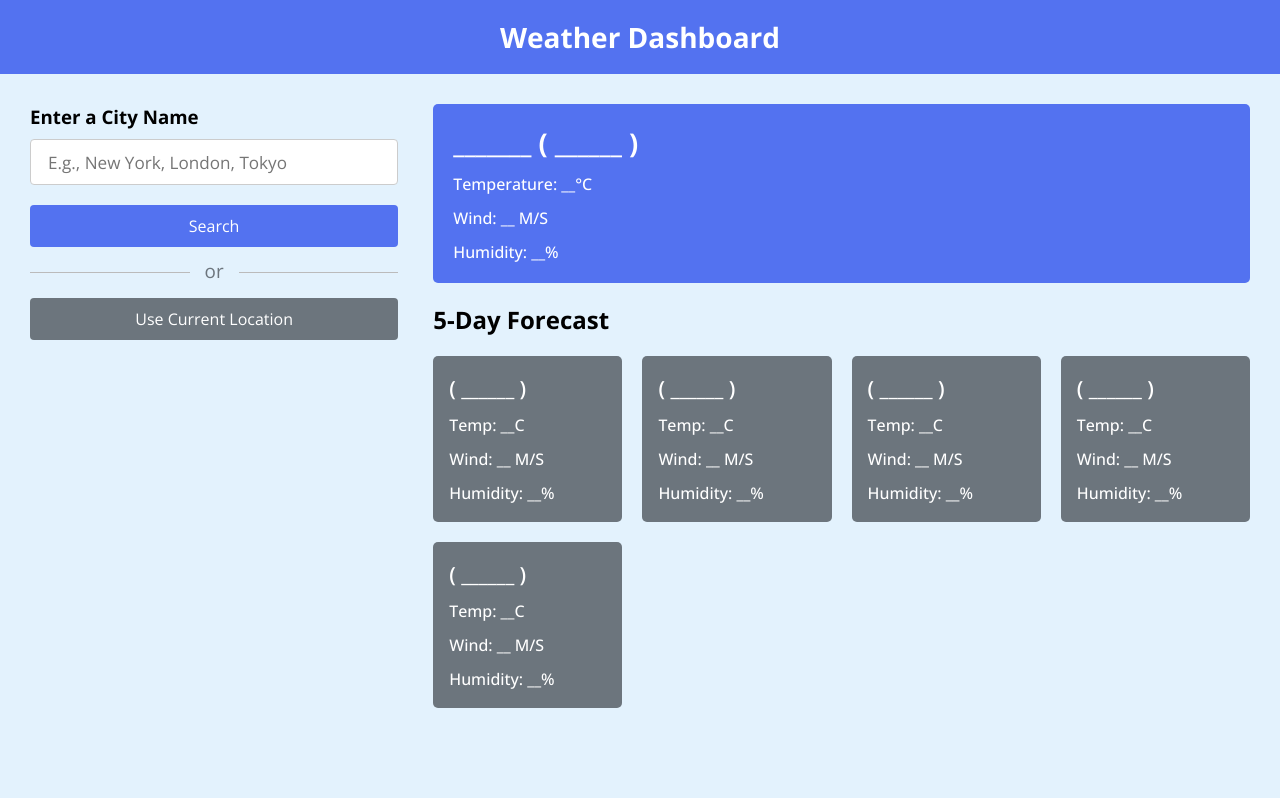
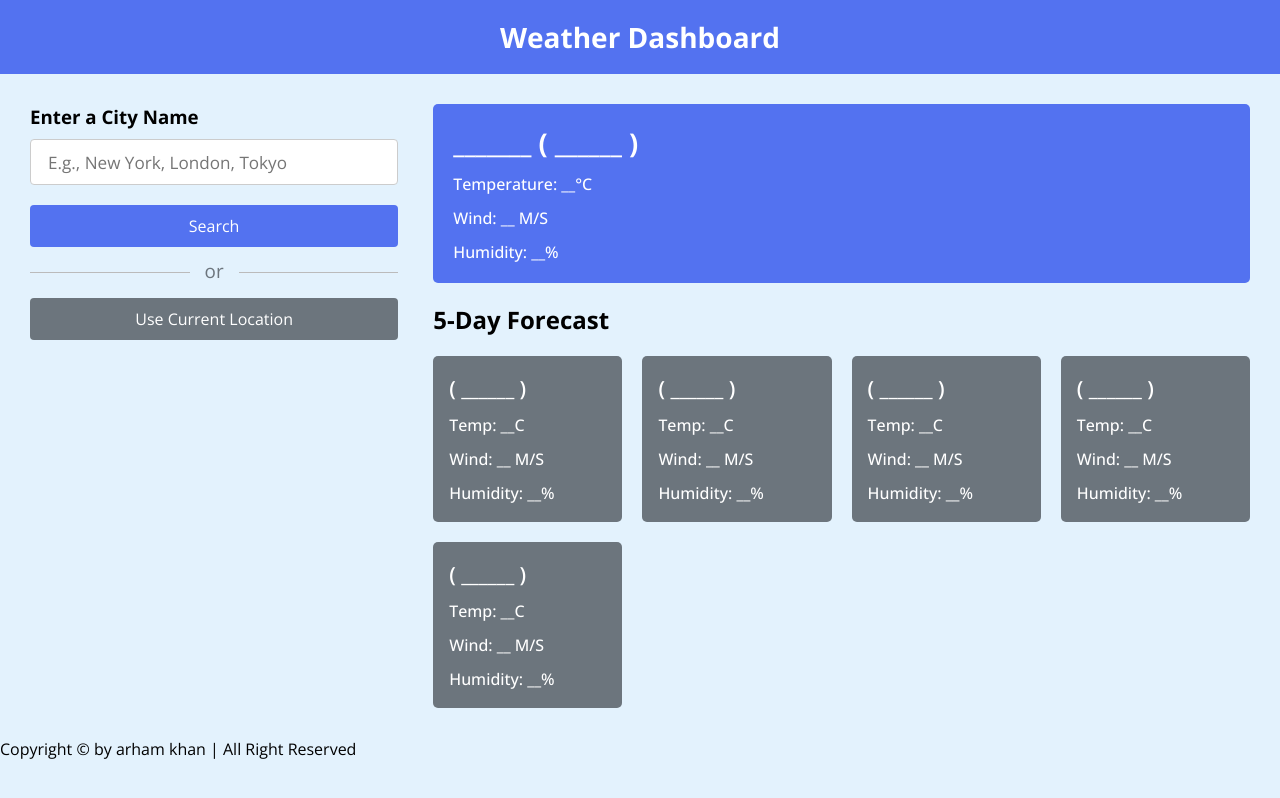
Before and after one commit to arhamkhan28/weather2.0, a plain HTML site: page weather/index.html in a window 1280 px wide. Drawn offline with nearby package versions, Linux system fonts and the light colour scheme.

Commit message:
Update index.html

```diff
--- a/weather/index.html
+++ b/weather/index.html
@@ -64,6 +64,11 @@
         </div>
       </div>
     </div>
+     <footer>
+    <div class="footer-sec layout text-center">
+        <p>Copyright &copy; by arham khan | All Right Reserved</p>
+    </div>
+</footer>
 
   </body>
 </html>
```
